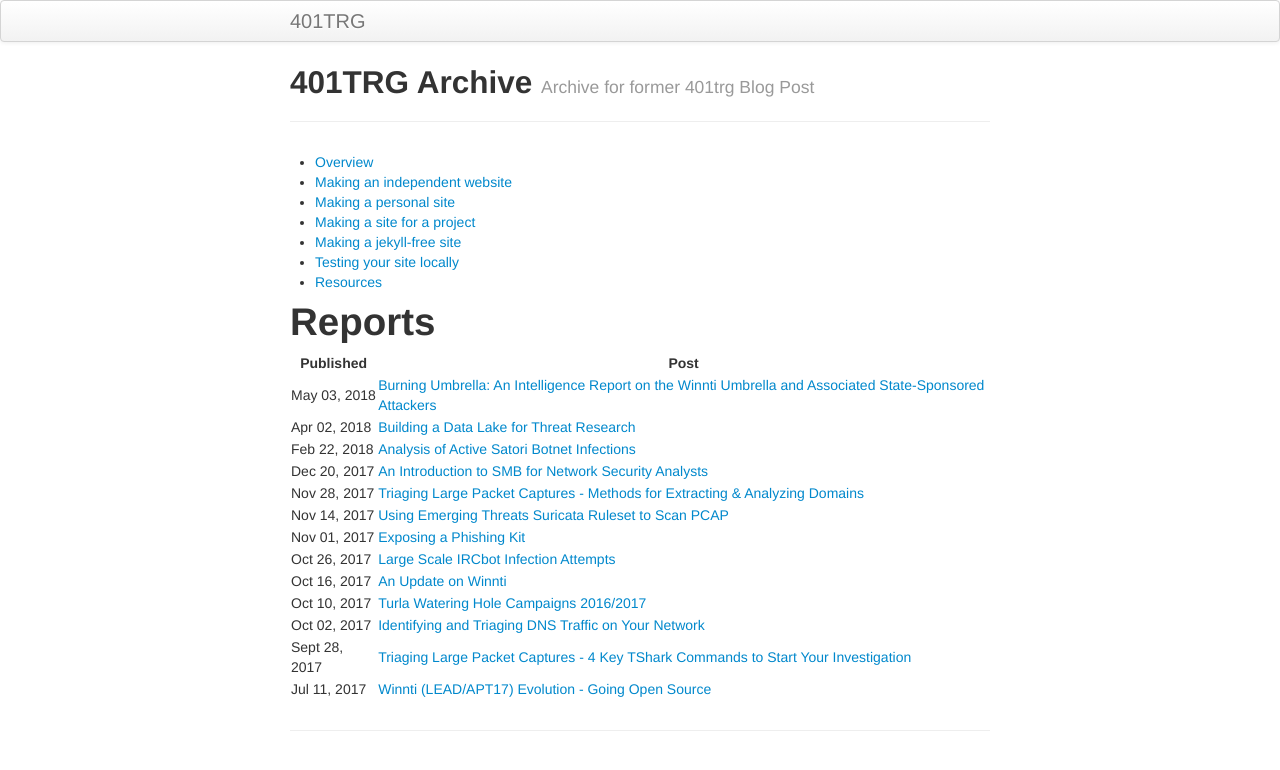
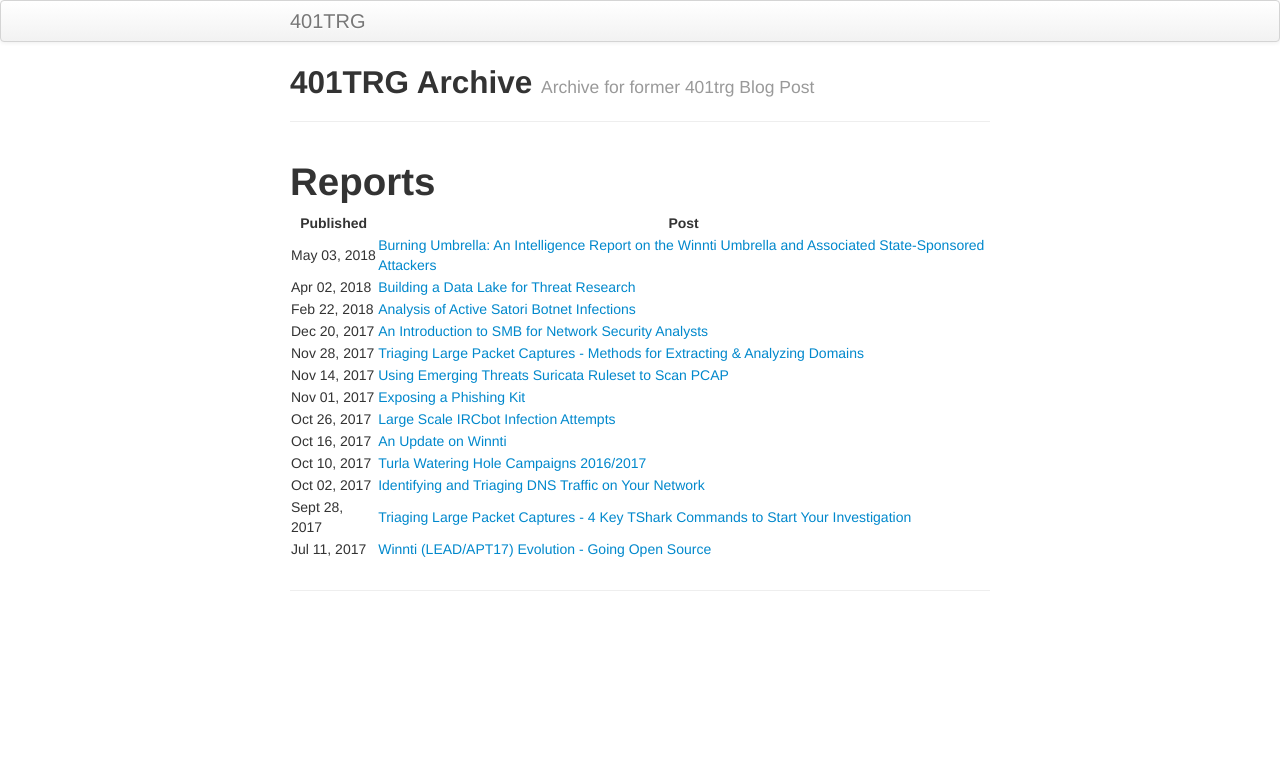
Before and after one commit to 401trg/401trg.github.io, a Jekyll site: the page built from index.md, in a window 1280 px wide. Shown: the top 770 px of the page. Built offline with Jekyll 4.4.1, drawn with Linux system fonts in a browser that asks for light colours.

Commit message:
Update index.md

```diff
--- a/index.md
+++ b/index.md
@@ -4,14 +4,6 @@ title: 401TRG Archive
 tagline: Archive for former 401trg Blog Post
 description: Archive for former 401trg Blog Post
 ---
-- [Overview](pages/overview.html)
-- [Making an independent website](pages/independent_site.html)
-- [Making a personal site](pages/user_site.html)
-- [Making a site for a project](pages/project_site.html)
-- [Making a jekyll-free site](pages/nojekyll.html)
-- [Testing your site locally](pages/local_test.html)
-- [Resources](pages/resources.html)
-
 # Reports
 
 | Published | Post |
```
